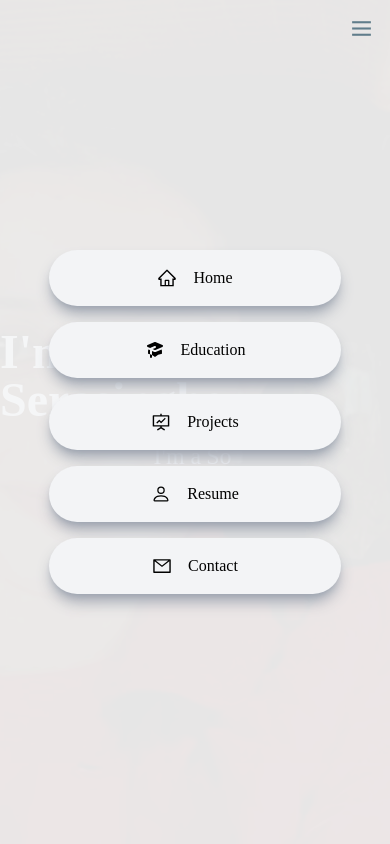
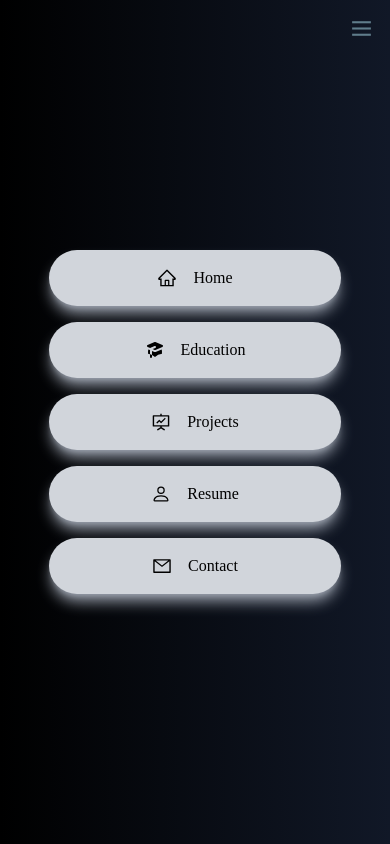
Before and after one commit to CharTheVirtuoso/My-Website, a React (Vite) app in the folder portfolio/: page / in a window 390 px wide. Both pictures are taken after a click on the icon 361 px from the left and 28 px from the top of the page. Shown: the top 844 px of the page. Built offline with nearby package versions, Linux system fonts and the light colour scheme; a web font is replaced by a local one.

Commit message:
minor changes

```diff
--- a/portfolio/src/components/SideNav.jsx
+++ b/portfolio/src/components/SideNav.jsx
@@ -17,28 +17,28 @@ const SideNav = () => {
         <FcMenu size={25} onClick={handleNav} className='absolute top-4 right-4 z-[99] md:hidden'/>
     {
         nav? (
-            <div className='fixed w-full h-screen bg-white/90 flex flex-col justify-center items-center z-20'>
-                <a href="#home" className='w-[75%] flex justify-center items-center rounded-full shadow-lg bg-gray-100 shadow-gray-400 m-2 p-4 cursor hover:scale-110 ease-in duration-200 '>
+            <div className='fixed w-full h-screen bg-gradient-to-r  from-black  to-gray-900 flex flex-col justify-center items-center z-20'>
+                <a onClick={handleNav} href="#home" className='w-[75%] flex justify-center items-center rounded-full shadow-lg bg-gray-300 shadow-gray-400 m-2 p-4 cursor hover:scale-110 ease-in duration-200 '>
                     <AiOutlineHome size={20}/>
                     <span className='pl-4'>Home</span>
 
                 </a>
-                <a href="#home" className='w-[75%] flex justify-center items-center rounded-full shadow-lg bg-gray-100 shadow-gray-400 m-2 p-4 cursor hover:scale-110 ease-in duration-200 '>
+                <a onClick={handleNav} href="#education" className='w-[75%] flex justify-center items-center rounded-full shadow-lg bg-gray-300 shadow-gray-400 m-2 p-4 cursor hover:scale-110 ease-in duration-200 '>
                     <HiAcademicCap size={20}/>
                     <span className='pl-4'>Education</span>
 
                 </a>
-                <a href="#home" className='w-[75%] flex justify-center items-center rounded-full shadow-lg bg-gray-100 shadow-gray-400 m-2 p-4 cursor hover:scale-110 ease-in duration-200 '>
+                <a onClick={handleNav} href="#projects" className='w-[75%] flex justify-center items-center rounded-full shadow-lg bg-gray-300 shadow-gray-400 m-2 p-4 cursor hover:scale-110 ease-in duration-200 '>
                     <AiOutlineFundProjectionScreen size={20}/>
                     <span className='pl-4'>Projects</span>
 
                 </a>
-                <a href="#home" className='w-[75%] flex justify-center items-center rounded-full shadow-lg bg-gray-100 shadow-gray-400 m-2 p-4 cursor hover:scale-110 ease-in duration-200 '>
+                <a onClick={handleNav} href='/CMS_Resume.pdf' className='w-[75%] flex justify-center items-center rounded-full shadow-lg bg-gray-300 shadow-gray-400 m-2 p-4 cursor hover:scale-110 ease-in duration-200 '>
                     <BsPerson size={20}/>
                     <span className='pl-4'>Resume</span>
 
                 </a>
-                <a href="#home" className='w-[75%] flex justify-center items-center rounded-full shadow-lg bg-gray-100 shadow-gray-400 m-2 p-4 cursor hover:scale-110 ease-in duration-200 '>
+                <a onClick={handleNav} href="#contact" className='w-[75%] flex justify-center items-center rounded-full shadow-lg bg-gray-300 shadow-gray-400 m-2 p-4 cursor hover:scale-110 ease-in duration-200 '>
                     <AiOutlineMail size={20}/>
                     <span className='pl-4'>Contact</span>
 
@@ -64,11 +64,11 @@ const SideNav = () => {
                 <AiOutlineFundProjectionScreen size={20}/>
 
             </a>
-            <a href='#main' className='rounded-full shadow-lg bg-gray-500 shadow-gray-600 m-2 p-4 cursor-pointer hover:scale-110 ease-in duration-300'>
+            <a href='/CMS_Resume.pdf' className='rounded-full shadow-lg bg-gray-500 shadow-gray-600 m-2 p-4 cursor-pointer hover:scale-110 ease-in duration-300'>
                 <BsPerson size={20}/>
 
             </a>
-            <a href='#main' className='rounded-full shadow-lg bg-gray-500 shadow-gray-600 m-2 p-4 cursor-pointer hover:scale-110 ease-in duration-300'>
+            <a href='#contact' className='rounded-full shadow-lg bg-gray-500 shadow-gray-600 m-2 p-4 cursor-pointer hover:scale-110 ease-in duration-300'>
                 <AiOutlineMail size={20}/>
 
             </a>
```
